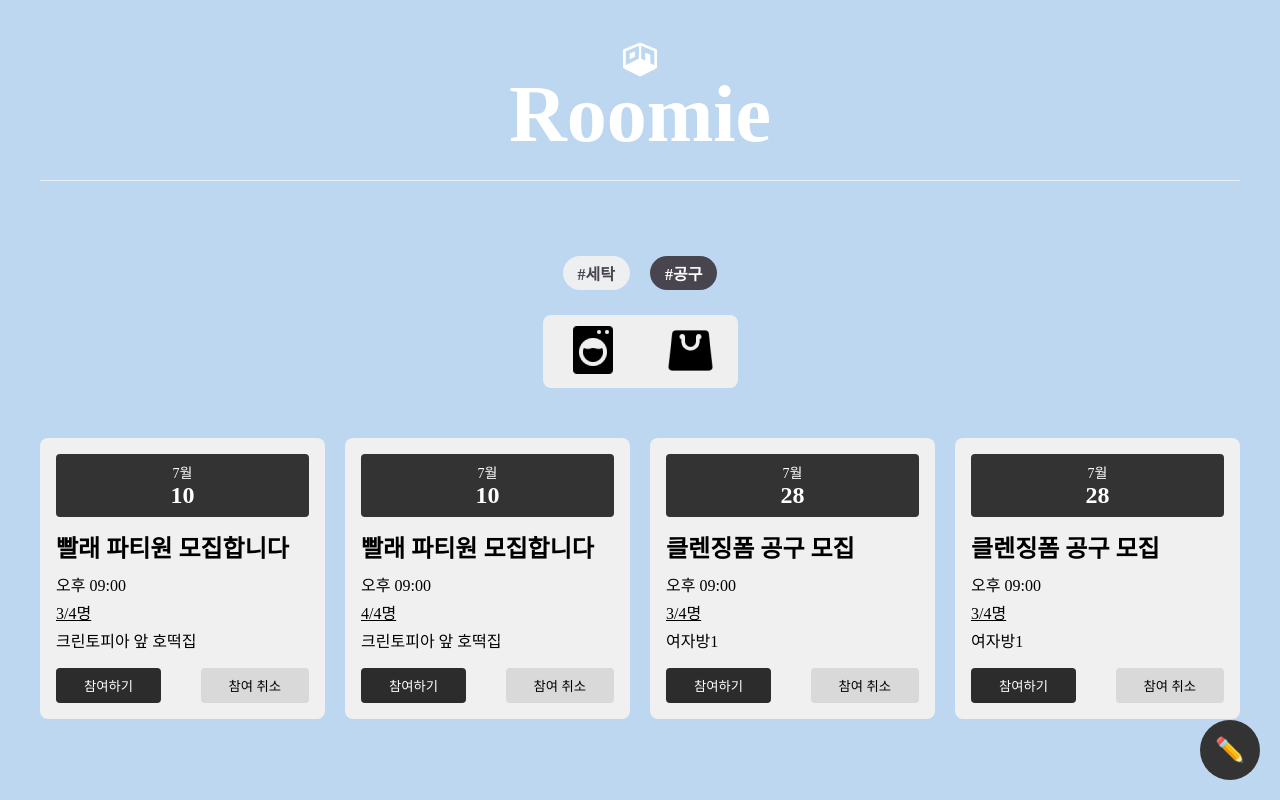
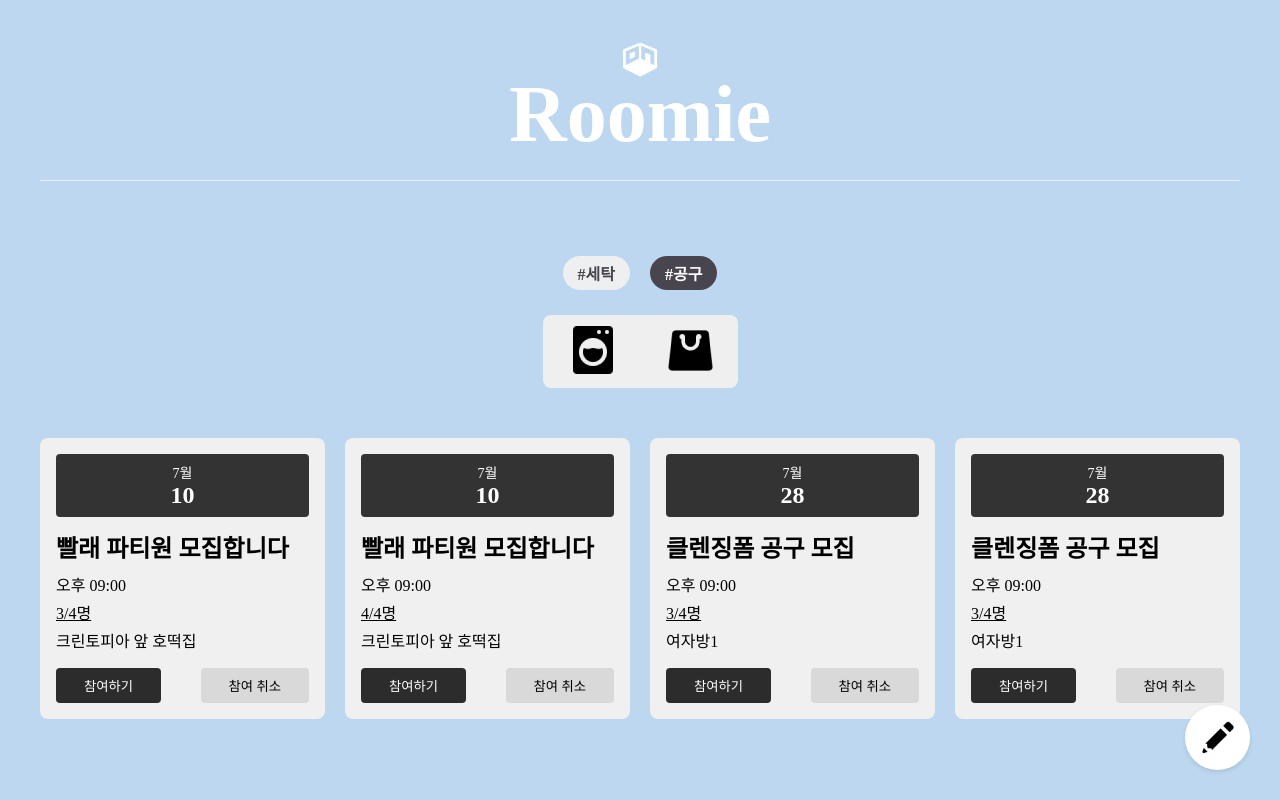
Before and after one commit to potathon/Team5-FE, a React (Create React App) app: page /main in a window 1280 px wide. Built offline with nearby package versions, Linux system fonts and the light colour scheme; a web font is replaced by a local one.

Commit message:
feat: 글 작성 버튼 추가

```diff
--- a/src/pages/main/index.tsx
+++ b/src/pages/main/index.tsx
@@ -47,9 +47,7 @@ const MainPage: React.FC = () => {
           />
         </div>
       </main>
-      <button className="floating-button">
-        <span className="pencil-icon">✏️</span>
-      </button>
+      <WriteButton />
     </div>
   );
 };
```
